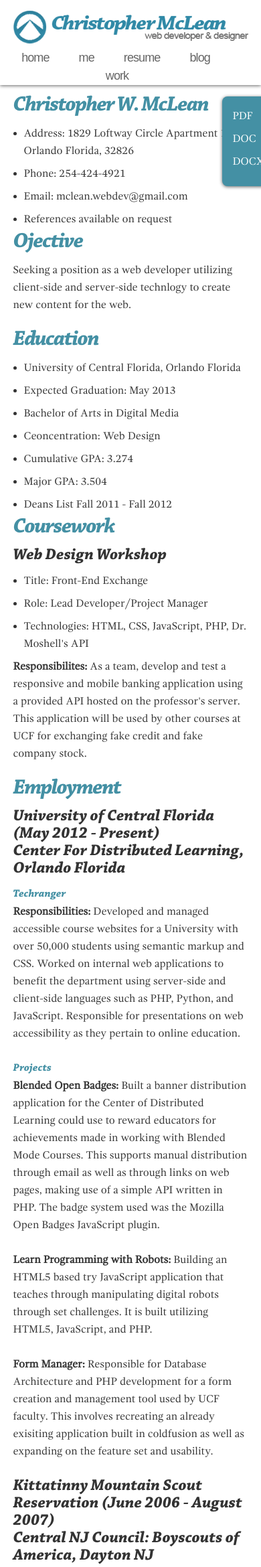
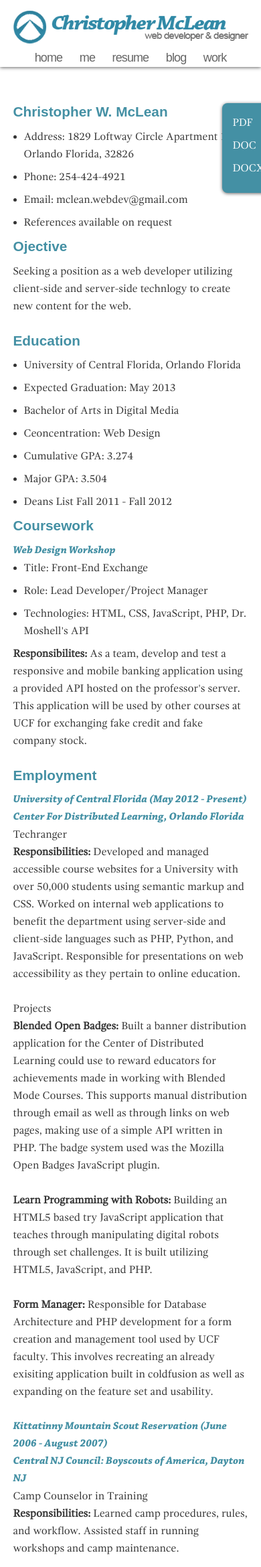
Before and after one commit to havok2905/Portfolio, a PHP site: page /resume.php in a window 390 px wide; the page is wider, and only the part inside the window is pictured. Shown: the top 2340 px of that part at 67% size. Run offline with PHP 8.4, Linux system fonts and the light colour scheme.

Commit message:
changed nav link padding and adjusted media query to match. Added nav icons as css backgrounds and hid them in the query. Added a .full class to the css to allow for scalable images that take up the entire width of an element.

```diff
--- a/css/main.css
+++ b/css/main.css
@@ -78,6 +78,7 @@ body{
 	margin: -4px;
 }
 .left img{max-width: 100%;}
+.full{width:100%;}
 
 
 /* HEADERS & TEXT */
@@ -94,23 +95,17 @@ h1 img{
 }
 
 h2{
-	font-family: Arial;
-	font-size: 1.125em;
-	color: #656565;
-	letter-spacing: -0.05em;
-}
-
-h3{
 	font-family: ChapPro;
 	font-size: 2em;
 	color: #4490A4;
 	letter-spacing: -0.05em;
 	margin-bottom: 0.5em;
+	margin-top: 0.5em;
 }
-h3 a{text-decoration: underline; color:#4490A4;}
-h3 a:hover{color:#999999;}
+h2 a{text-decoration: underline; color:#4490A4;}
+h2 a:hover{color:#999999;}
 
-h4{
+h3{
 	font-family: Arial;
 	font-size: 1.3em;
 	font-weight: 900;
@@ -118,14 +113,14 @@ h4{
 	margin-top: 0.5em;
 	margin-bottom: 0.5em;
 }
-h4.resume{
+h3.resume{
 	font-family: ChapPro;
 	font-weight: bold;
 	font-size: 1.5em;
 	color: #333333;
 }
 
-h5{
+h4{
 	font-family: ChapPro;
 	font-weight: bold;
 	font-size: 1em;
@@ -148,16 +143,17 @@ ul.nav{
 	position: relative;
 	top:2.2em;
 }
-ul.nav li{
-	display: inline;
-	margin-right:2.5em;
-}
+ul.nav li{display: inline;}
 ul.nav a{
+	padding-top: 3.5em;
+	padding-right: 0.6em;
+	padding-left: 0.6em;
 	font-family: Arial;
 	font-size: 1.125em;
 	color: #656565;
 	letter-spacing: -0.05em;
 }
+ul.nav a:hover{color: #DDDDDD;}
 
 .markedlist li{
 	list-style-type: disc;
@@ -178,16 +174,10 @@ ul.nav a{
 	color: #FFFFFF;
 	font-family: Gandhi;
 }
-.floatinglist li a:hover{
-	text-decoration: underline;
-}
+.floatinglist li a:hover{text-decoration: underline;}
 
-.footertext{
-	color:#FAFAFA;
-}
-.footertext a{
-	color:#FAFAFA;
-}
+.footertext{color:#FAFAFA;}
+.footertext a{color:#FAFAFA;}
 
 p{
 	margin-bottom: 1.625em;
@@ -234,8 +224,15 @@ input{
 	text-align: center;
 }
 
-/*QUERIES*/
-@media only screen and (max-width: 1060px){
+/*BACKGROUNDS*/
+.house_icon:hover{background: url('../img/house.png') no-repeat center;}
+.me_icon:hover{background: url('../img/me.png') no-repeat center;}
+.resume_icon:hover{background: url('../img/case.png') no-repeat center;}
+.blog_icon:hover{background: url('../img/blog.png') no-repeat center;}
+.work_icon:hover{background: url('../img/code.png') no-repeat center;}
+
+/*BEGIN TABLET LAYOUT*/
+@media only screen and (max-width: 945px){
 	.container{
 		padding-top: 9em;
 	}
@@ -248,4 +245,10 @@ input{
 		float: none;
 		position: static;
 	}
+	ul.nav a{
+		padding-top: 0;
+	}
+	ul.nav a:hover{
+		background: url("");
+	}
 }
--- a/includes/layout.php
+++ b/includes/layout.php
@@ -27,11 +27,11 @@
 			<div class="header_container">
 				<h1><img src="img/header.png"/><span>Christopher McLean, web developer and designer</span></h1>
 				<ul class="nav">
-					<li><img src=""/><a href="index.php">home</a></li>
-					<li><img src=""/><a href="me.php">me</a></li>
-					<li><img src=""/><a href="resume.php">resume</a></li>
-					<li><img src=""/><a href="blog.php">blog</a></li>
-					<li><img src=""/><a href="work.php">work</a></li>
+					<li><a href="index.php" class="house_icon">home</a></li>
+					<li><a href="me.php" class="me_icon">me</a></li>
+					<li><a href="resume.php" class="resume_icon">resume</a></li>
+					<li><a href="blog.php" class="blog_icon">blog</a></li>
+					<li><a href="work.php" class="work_icon">work</a></li>
 				</ul>
 				<div class="clear"></div>
 			</div>
--- a/index.php
+++ b/index.php
@@ -4,7 +4,8 @@
 	require_once("includes/layout.php");
 	echo Layout::header("Home");
 ?>
-<h3>What I Can Do</h3>
+<img src="http://placekitten.com/1100/400" class="full"/>
+<h2>What I Can Do</h3>
 <div class="center_container">
 	<ul class="left">
 		<li><a href=""><img src="img/laptop.png"/><p>Development</p></a></li>
@@ -15,7 +16,7 @@
 	<div class="clear"></div>
 </div>
 <div>
-	<h3>Inside Of My Head</h3>
+	<h2>Inside Of My Head</h3>
 </div>
 <div>
 </div>
```
Also changed, not shown: img/blog.png (added), img/case.png (added), img/code.png (added), img/house.png (added), img/me.png (added).
